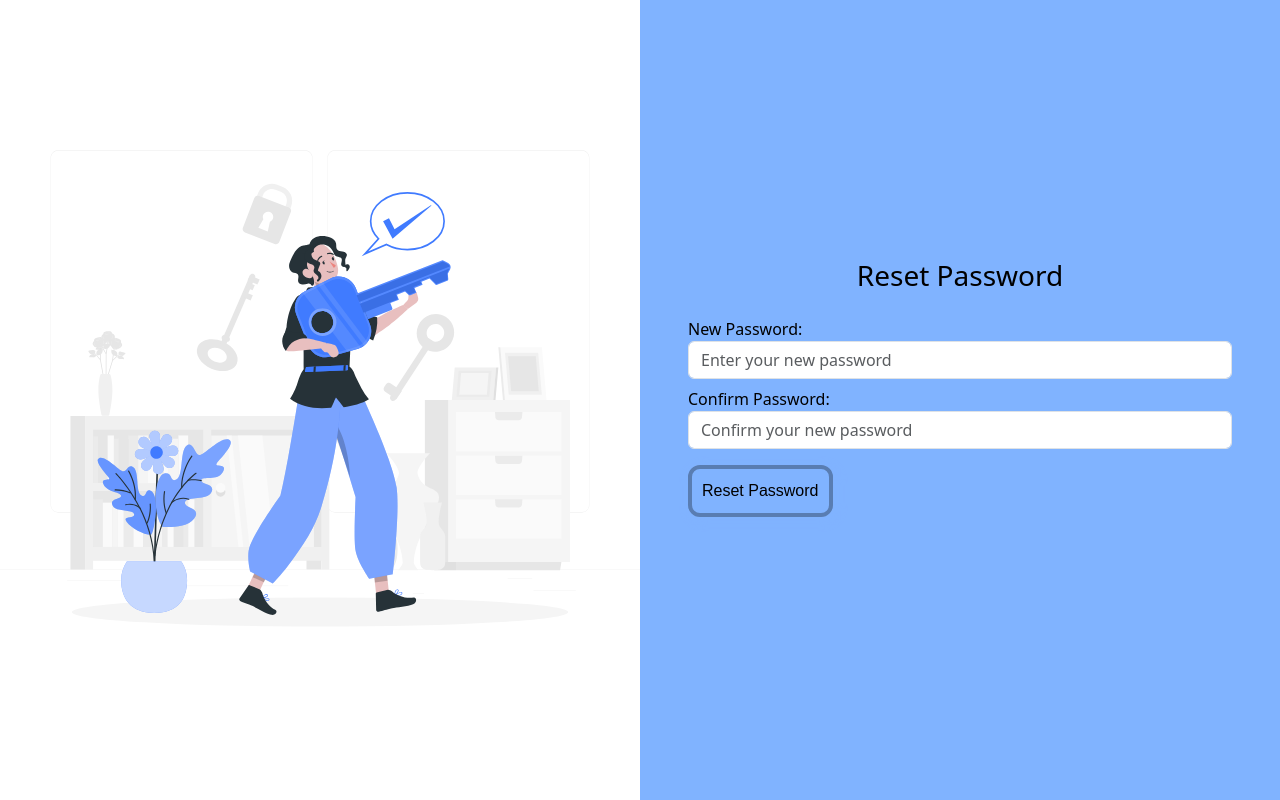
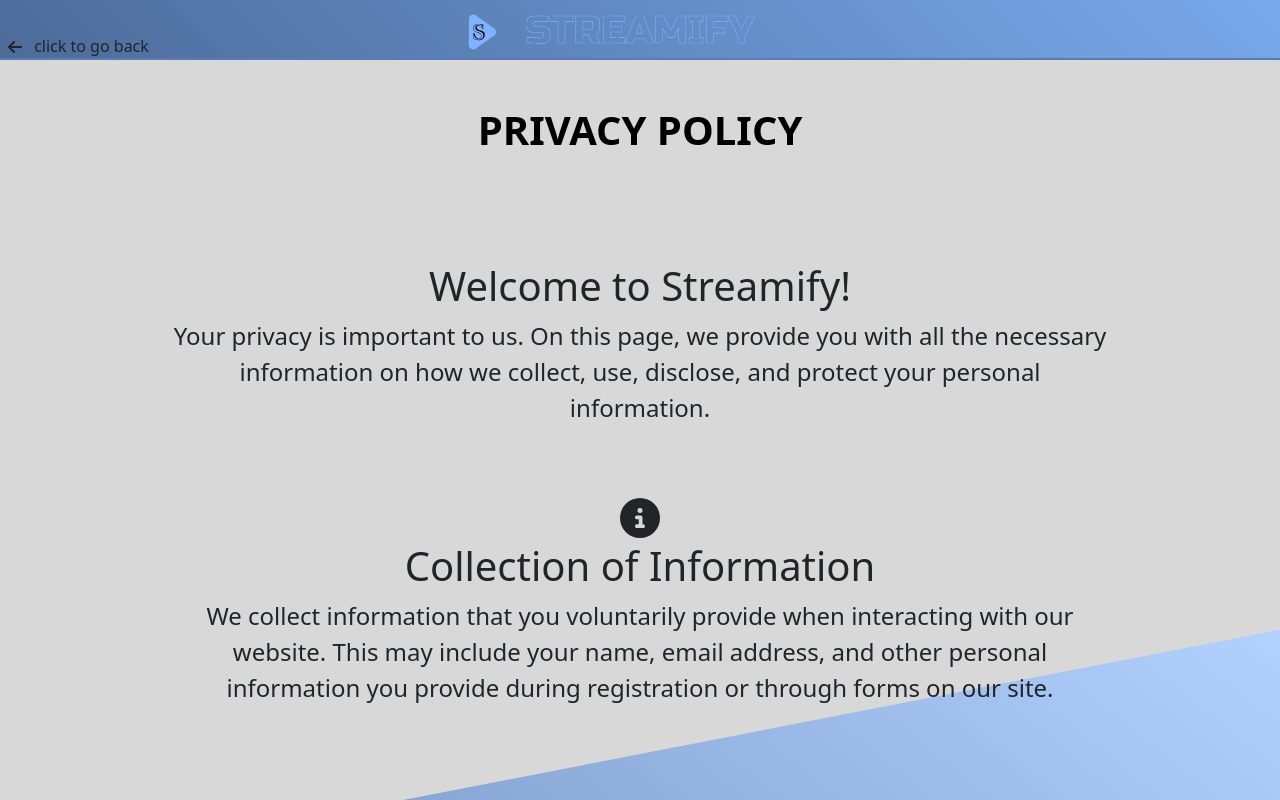
Before and after one commit to emignox/getflixProject, a React (Vite) app in the folder front-project/: page / in a window 1280 px wide. Shown: the top 800 px of the page. Built offline with nearby package versions, Linux system fonts and the light colour scheme.

Commit message:
ajout pages forgot&reset

```diff
--- a/front-project/src/App.tsx
+++ b/front-project/src/App.tsx
@@ -6,26 +6,24 @@
 import Presentation from './Pages/streamify';
 import Footer from './component/footer'
 import Privacy from './Pages/privacy';
-import ResetPassword from './Pages/resetPassword';
 
 function App() {
   return (
-    // <Router>
-    //   <Routes>
-    //   <Route path="/" element={<Privacy />} />
-    //     <Route path="/footer" element={<Footer />} />
-    //     <Route path="/streamify" element={<Presentation />} />
-    //     <Route path="/login" element={<Login />} />
-    //     <Route path="/other" element={
-    //       <>
-    //         <Navbar />
-    //         <Jumbotron />
-    //         {/* Altri componenti per il percorso /other */}
-    //       </>
-    //     } />
-    //   </Routes>
-    // </Router>
-    <ResetPassword />
+    <Router>
+      <Routes>
+      <Route path="/" element={<Privacy />} />
+        <Route path="/footer" element={<Footer />} />
+        <Route path="/streamify" element={<Presentation />} />
+        <Route path="/login" element={<Login />} />
+        <Route path="/other" element={
+          <>
+            <Navbar />
+            <Jumbotron />
+            {/* Altri componenti per il percorso /other */}
+          </>
+        } />
+      </Routes>
+    </Router>
   )
 }
 
```
